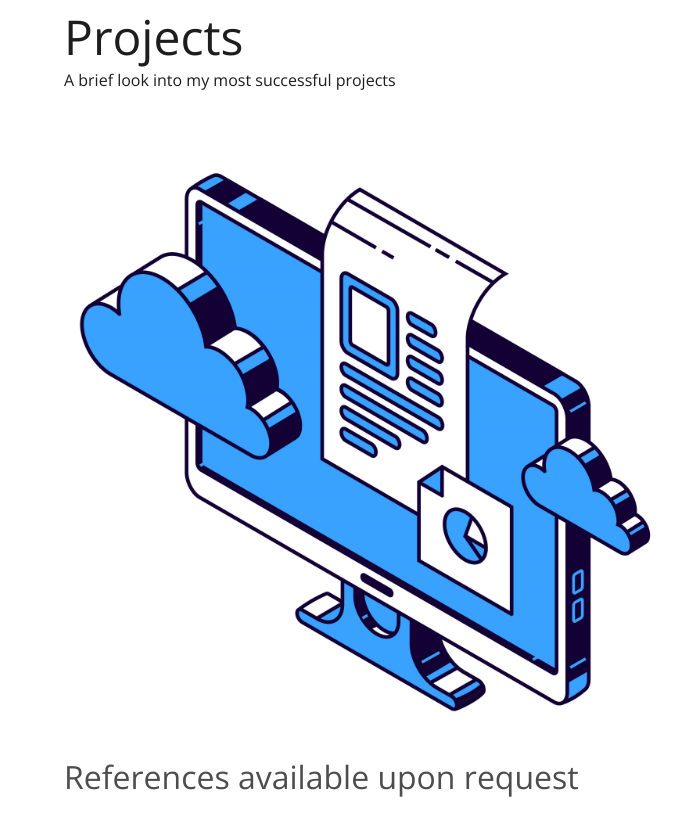
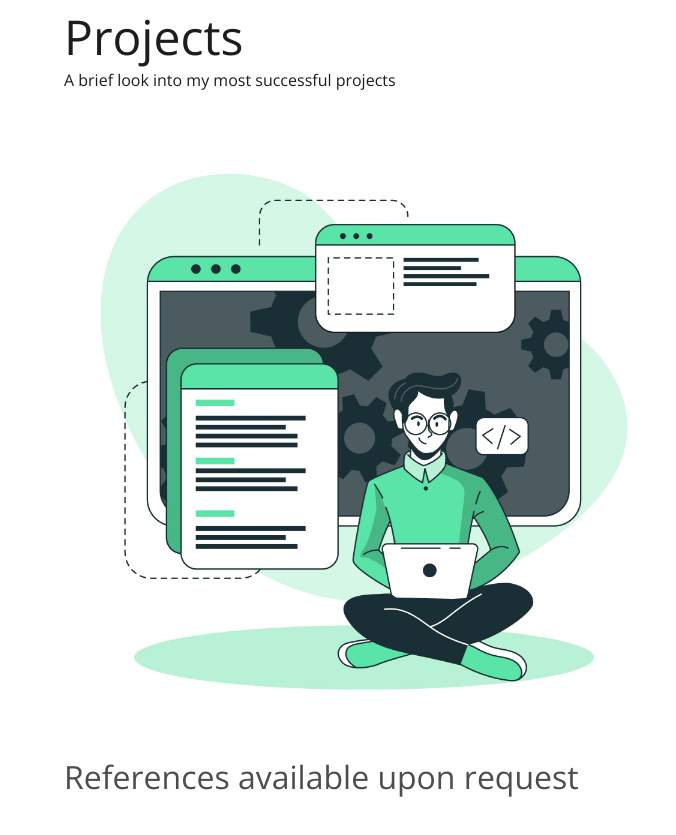
Before and after one commit to pmadinga/folio, a plain HTML site: page portfolio.html in a window 1280 px wide. Shown: the part 1200-2035 px from the top of the page, 0-676 px from the left. Drawn offline with nearby package versions, Linux system fonts and the light colour scheme.

Commit message:
changed projects illustration

```diff
--- a/portfolio.html
+++ b/portfolio.html
@@ -75,7 +75,7 @@
                 <h2>Projects</h2>
                 <p>A brief look into my most successful projects</p>
                 <section>
-                    <img src="./img/dev-desktop.jpg" alt="A developer desktop" >
+                    <img src="./img/dev-projects.jpg" alt="A developer desktop" >
                     <div class="project-list">
                         <div class="project">
                             <img src="./img/projects/dischem.png" alt="">
--- a/styles/style.css
+++ b/styles/style.css
@@ -54,6 +54,7 @@
 .brand:hover, .nav-links a:hover{
     color: #eee8a9;
     transform: scale(1.05);
+
 
 }
 .nav-links{
@@ -119,6 +120,7 @@
 }
 .intro i:hover{
     transform: scale(1.4);
+    color: #eee8a9;
 }
 
 .left-border{
```
Also changed, not shown: img/dev-projects.jpg (added).
